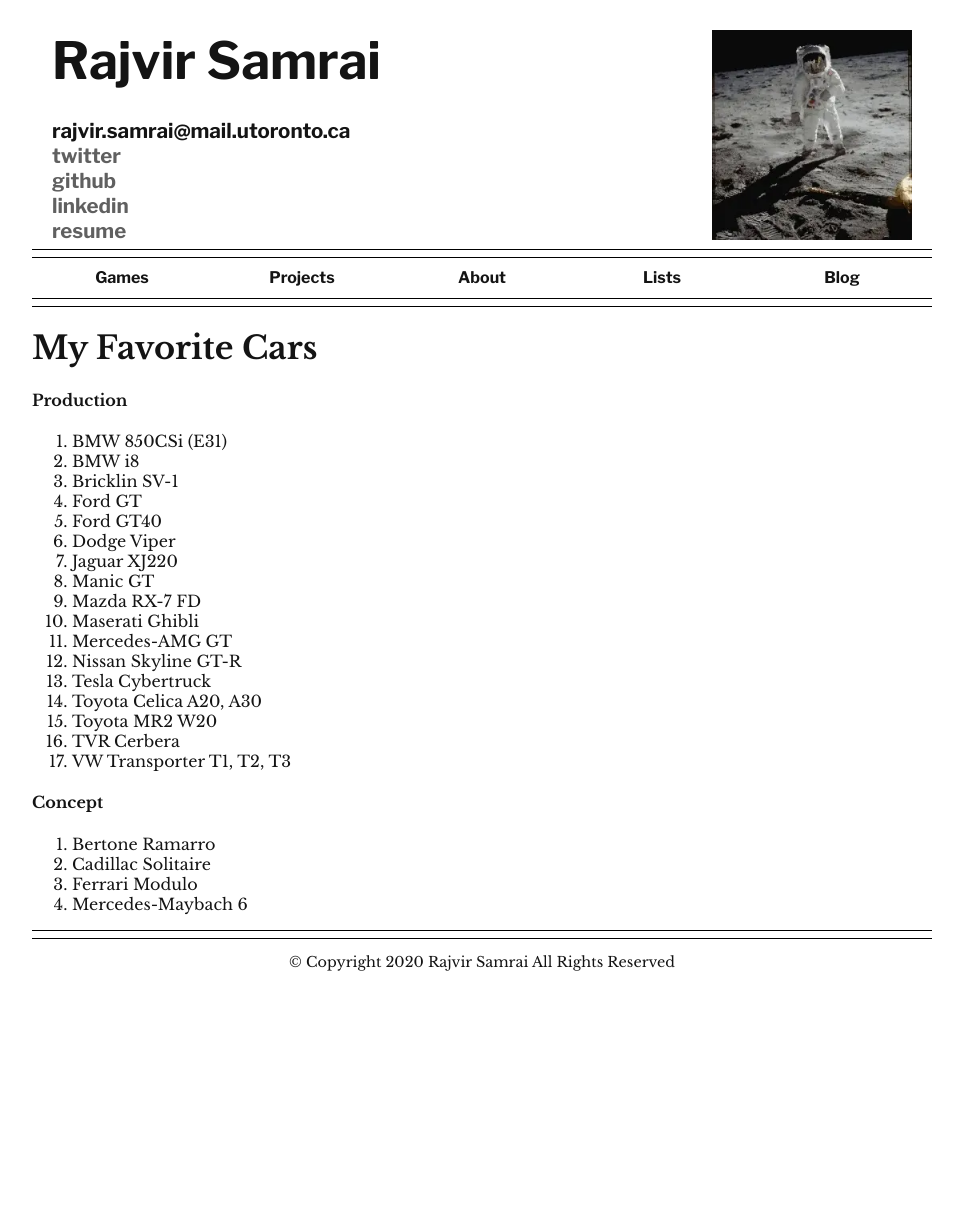
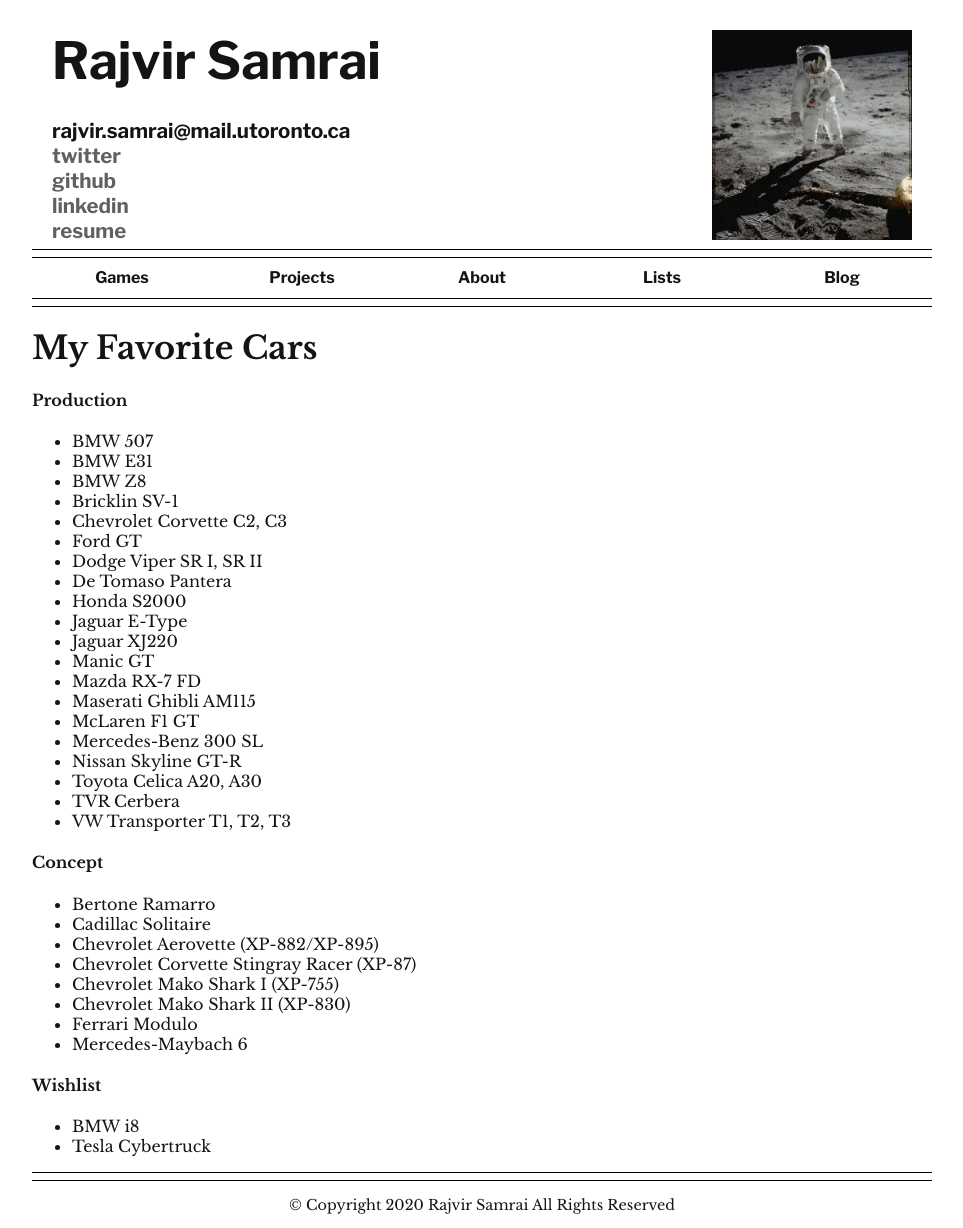
Before and after one commit to rajvirsamrai/rajvirsamrai.github.io, a Jekyll site: the page built from _lists/favorite_cars.md, in a window 1280 px wide. Shown: the whole page, without its empty margins (158-1121 px from the left). Built offline with Jekyll 4.4.1, drawn with Linux system fonts in a browser that asks for light colours; before the commit the page ends 985 px from its top, so only the background shows below that.

Commit message:
Update favorite_cars.md

```diff
--- a/_lists/favorite_cars.md
+++ b/_lists/favorite_cars.md
@@ -2,27 +2,39 @@
 title: My Favorite Cars
 ---
 # My Favorite Cars
+
 #### Production
-1. BMW 850CSi (E31)
-1. BMW i8
-1. Bricklin SV-1
-1. Ford GT
-1. Ford GT40
-1. Dodge Viper
-1. Jaguar XJ220
-1. Manic GT
-1. Mazda RX-7 FD
-1. Maserati Ghibli
-1. Mercedes-AMG GT
-1. Nissan Skyline GT-R
-1. Tesla Cybertruck
-1. Toyota Celica A20, A30
-1. Toyota MR2 W20
-1. TVR Cerbera
-1. VW Transporter T1, T2, T3
+- BMW 507
+- BMW E31
+- BMW Z8
+- Bricklin SV-1
+- Chevrolet Corvette C2, C3
+- Ford GT
+- Dodge Viper SR I, SR II
+- De Tomaso Pantera
+- Honda S2000
+- Jaguar E-Type
+- Jaguar XJ220
+- Manic GT
+- Mazda RX-7 FD
+- Maserati Ghibli AM115
+- McLaren F1 GT
+- Mercedes-Benz 300 SL
+- Nissan Skyline GT-R
+- Toyota Celica A20, A30
+- TVR Cerbera
+- VW Transporter T1, T2, T3
 
 #### Concept
-1. Bertone Ramarro
-1. Cadillac Solitaire
-1. Ferrari Modulo
-1. Mercedes-Maybach 6
+- Bertone Ramarro
+- Cadillac Solitaire
+- Chevrolet Aerovette (XP-882/XP-895)
+- Chevrolet Corvette Stingray Racer (XP-87)
+- Chevrolet Mako Shark I (XP-755)
+- Chevrolet Mako Shark II (XP-830)
+- Ferrari Modulo
+- Mercedes-Maybach 6
+
+#### Wishlist
+- BMW i8
+- Tesla Cybertruck
```
